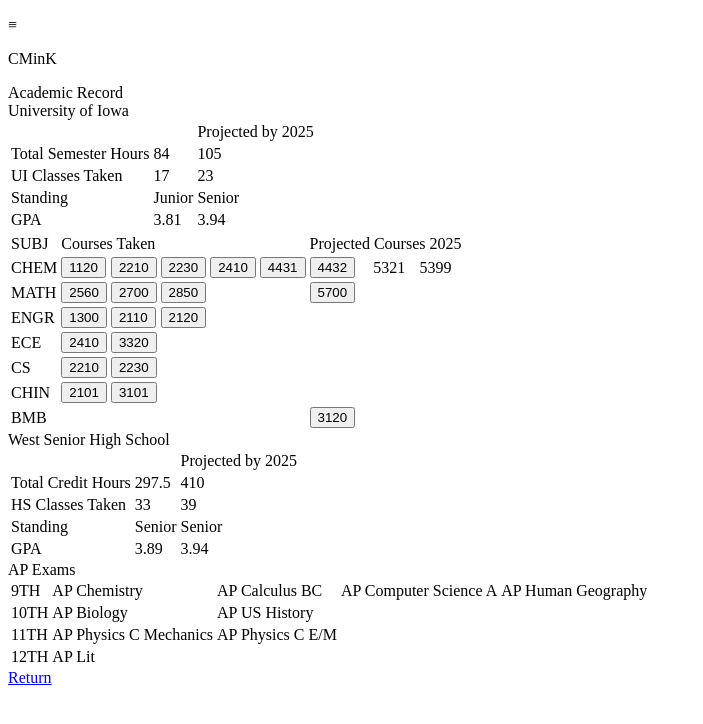
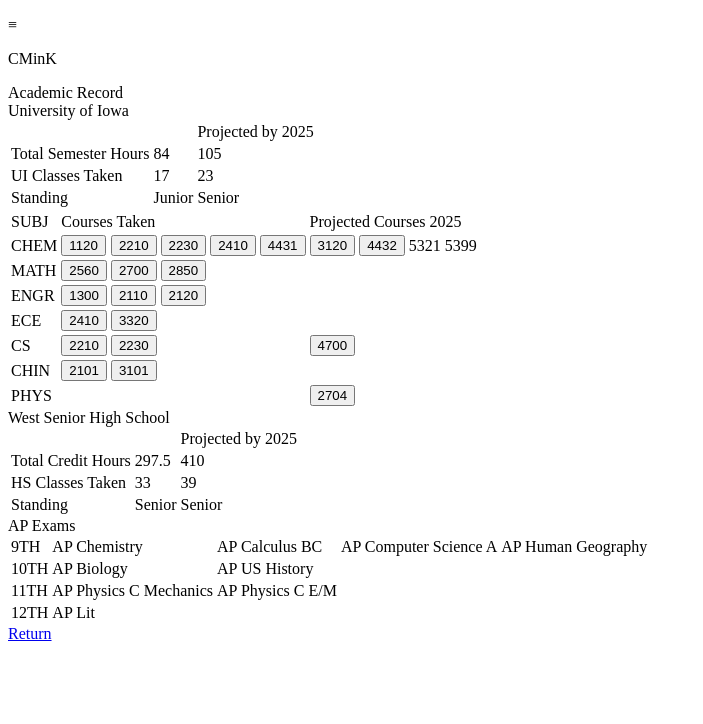
Before and after one commit to cmink2040/cmink-personal-site, a Next.js app: page /pages/coursework in a window 1280 px wide. Shown: the top 724 px of the page, without its empty margins (0-703 px from the left). Built offline with nearby package versions, Linux system fonts and the light colour scheme.

Commit message:
Changes to coursework

```diff
--- a/src/app/pages/coursework/page.tsx
+++ b/src/app/pages/coursework/page.tsx
@@ -47,12 +47,7 @@
     <td className={TCN}>Senior</td>
 
     </tr>
-    <tr>
-    <td className={TCN}>GPA</td>
-    <td className={TCN}>3.81</td>
-    <td className={TCN}>3.94</td>
 
-    </tr>
   </tbody>
 </table>
 
@@ -61,7 +56,7 @@
                     <tr>
                     <td className={TCN}>SUBJ</td>
                     <td className={TCN+" text-center"} colSpan={5}>Courses Taken</td>
-                    <td className={TCN+" text-center"} colSpan={3}>Projected Courses 2025</td>
+                    <td className={TCN+" text-center"} colSpan={4}>Projected Courses 2025</td>
 
 
                     </tr>
@@ -75,9 +70,13 @@
       <td className={TCN}> <ReuseTool  num="2230" desc="Organic Chemistry II"/>  </td>
       <td className={TCN}> <ReuseTool  num="2410" desc="Organic Chemistry Lab"/>  </td>
       <td className={TCN}> <ReuseTool  num="4431" desc="Chemical Thermodynamics"/>  </td>
+      <td className={TCN}> <ReuseTool  num="3120" desc="Separations and Spectroscopy"/> </td>
+
       <td className={TCN}><ReuseTool  num="4432" desc="Quantum Chemistry"/> </td>
+
       <td className={TCN}>5321</td>
       <td className={TCN}>5399</td>
+
 
 
 
@@ -90,7 +89,6 @@
         <td className={TCN}> <ReuseTool  num="2700" desc="Linear Algebra"/> </td>
         <td className={TCN}> <ReuseTool  num="2850" desc="Multivariable Calculus"/> </td>
         <td className={TCN+" text-center"} colSpan={2}></td>
-        <td className={TCN}> <ReuseTool  num="5700" desc="Introduction to Partial Differential Equations"/> </td>
 
 
 
@@ -118,6 +116,7 @@
     <td className={TCN}><ReuseTool  num="2210" desc="Discrete Structures"/> </td>
     <td className={TCN}><ReuseTool  num="2230" desc="Data Structures"/> </td>
     <td className={TCN+" text-center"} colSpan={3}></td>
+    <td className={TCN+" text-center"}><ReuseTool num="4700" desc="Parallel Computing"/></td>
 
 
     </tr>
@@ -130,10 +129,10 @@
 
     </tr>
     <tr>
-    <td className={TCN}>BMB</td>
+    <td className={TCN}>PHYS</td>
 
     <td className={TCN+" text-center"} colSpan={5}></td>
-    <td className={TCN}><ReuseTool  num="3120" desc="Introduction to Molecular Biology and Chemistry"/> </td>
+    <td className={TCN}><ReuseTool  num="2704" desc="Physics IV"/> </td>
 
     </tr>
   </tbody>
@@ -165,12 +164,6 @@
     <td className={TCN}>Standing</td>
     <td className={TCN}>Senior</td>
     <td className={TCN}>Senior</td>
-
-    </tr>
-    <tr>
-    <td className={TCN}>GPA</td>
-    <td className={TCN}>3.89</td>
-    <td className={TCN}>3.94</td>
 
     </tr>
   </tbody>
```
Also changed, not shown: 1 other file (tests, documents, lock files or other folders).
